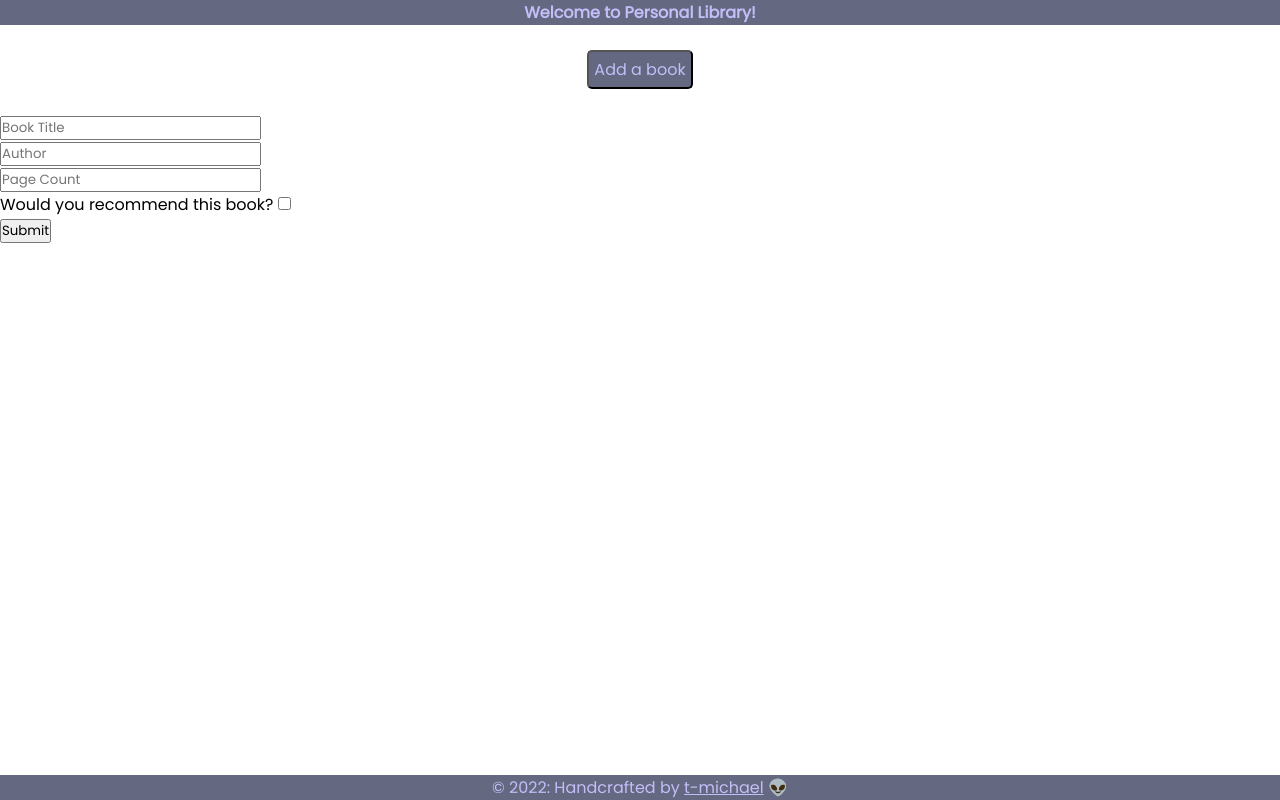
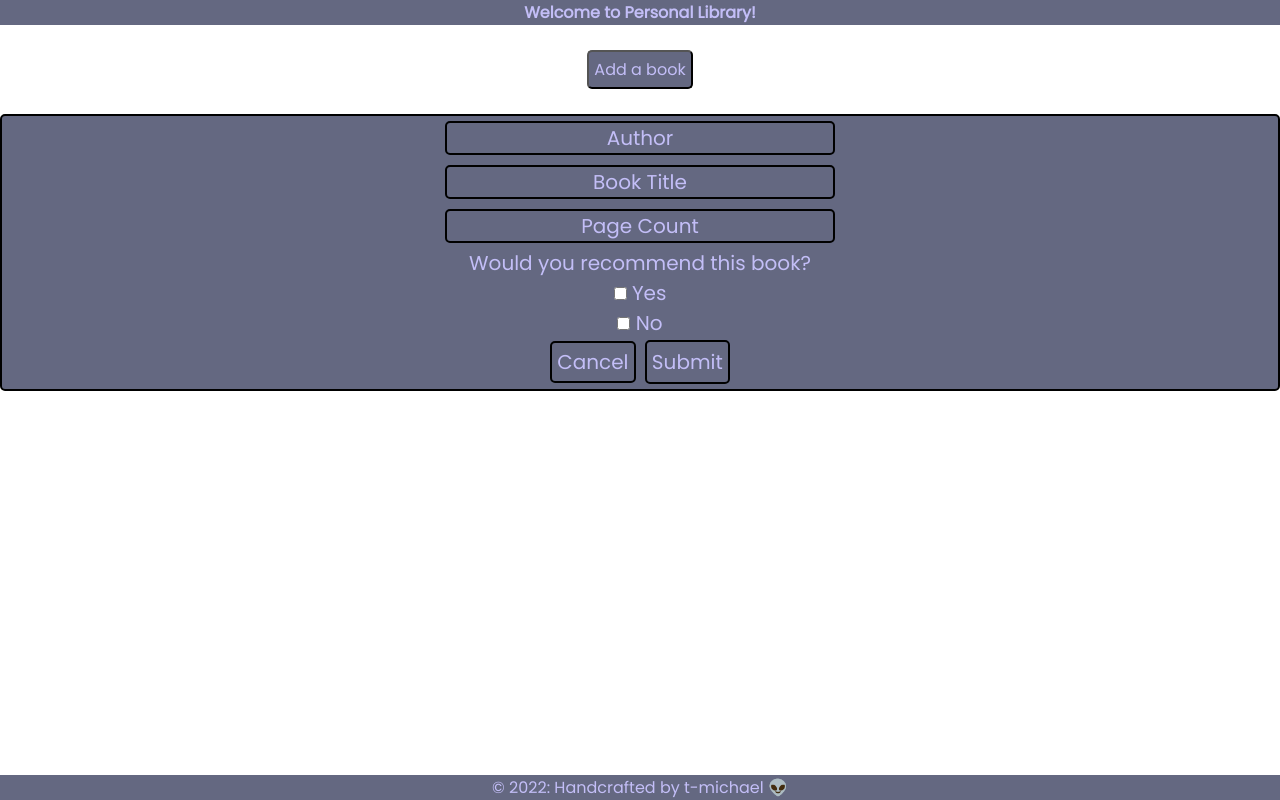
Before and after one commit to t-michael/personal_library, a plain HTML site: page root/index.html in a window 1280 px wide. Drawn offline with Linux system fonts and the light colour scheme.

Commit message:
added cancel button to user input form

```diff
--- a/assets/js/index.js
+++ b/assets/js/index.js
@@ -1,3 +1,13 @@
+// Create library array
+let userLibrary = [];
+
+// Book Constructor
+function Book(author, pageCount, bookTitle, ) {
+
+}
+
+
+
 function addBookBtn() {
     console.log("Hello");
 }
--- a/assets/styles/style.css
+++ b/assets/styles/style.css
@@ -7,6 +7,15 @@
     --bg-color: #646881;
     --txt-color: #C3BEF7;
     --link-text-color: #FFFFFF;
+}
+
+a {
+    text-decoration: none;
+    list-style: none;
+}
+
+::placeholder {
+    color: var(--txt-color);
 }
 
 /* Header Styling */
@@ -40,6 +49,33 @@
     border-radius: 5px;
 }
 
+/* Cancel & Submit Buttons */
+.cnl_btn, .submit_btn {
+        border: 2px solid black;
+        border-radius: 5px;
+        padding: 5px;
+        margin: 2px;
+        margin-bottom: 5px;
+        font-size: 20px;
+        background-color: var(--bg-color);
+        color: var(--txt-color);
+}
+
+/* Add Book Container */
+.add_book_container, .add_book_container > form > input {
+    border: 2px solid black;
+    border-radius: 5px;
+    text-align: center;
+    font-size: 20px;
+    background-color: var(--bg-color);
+    color: var(--txt-color);
+}
+
+.input {
+    margin-top: 5px;
+    margin-bottom: 5px;
+}
+
 /* Footer Styling */
 .footer {
     background-color: var(--bg-color);
--- a/root/index.html
+++ b/root/index.html
@@ -19,20 +19,21 @@
     <button onclick="addBookBtn()" class="book_btn" id="book_btn">Add a book</button>
     </main>
 
+    <div class="add_book_container" id="add_book_container">
     <form>
+        <input
+        class="input"
+        type="text"
+        id="author"
+        placeholder="Author"
+        required
+        maxlength="75"
+        /> <br>
         <input
             class="input"
             type="text"
             id="title"
             placeholder="Book Title"
-            required
-            maxlength="75"
-            /> <br>
-        <input
-            class="input"
-            type="text"
-            id="author"
-            placeholder="Author"
             required
             maxlength="75"
             /> <br>
@@ -45,22 +46,16 @@
             max="100000"
             />
         <div class="recommend">
-            <label for="recommend">Would you recommend this book?</label>
-            <input class="checkbox" type="checkbox" id="recommend" />
+            <p>Would you recommend this book?</p>
+            <input type="checkbox" id="rec_yes" name="rec_yes" value="Yes">
+            <label for="rec_yes">Yes</label><br>
+            <input type="checkbox" id="rec_no" name="rec_no" value="No">
+            <label for="rec_no">No</label><br>
         </div>
-
-        <button class="btn btn-light-green" type="submit">Submit</button>
-
-
-
-
-
-
-
-
-
-
+        <a href="#" class="cnl_btn">Cancel</a>
+        <button class="submit_btn" type="submit">Submit</button>
     </form>
+</div>
 
     <footer class="footer">
         &copy; 2022: Handcrafted by <a href=https://www.github.com/t-michael>t-michael</a> &#128125
```
